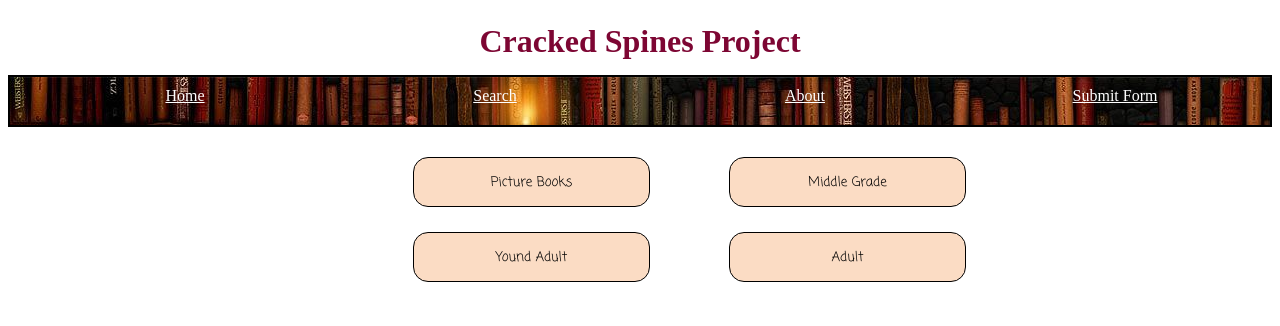
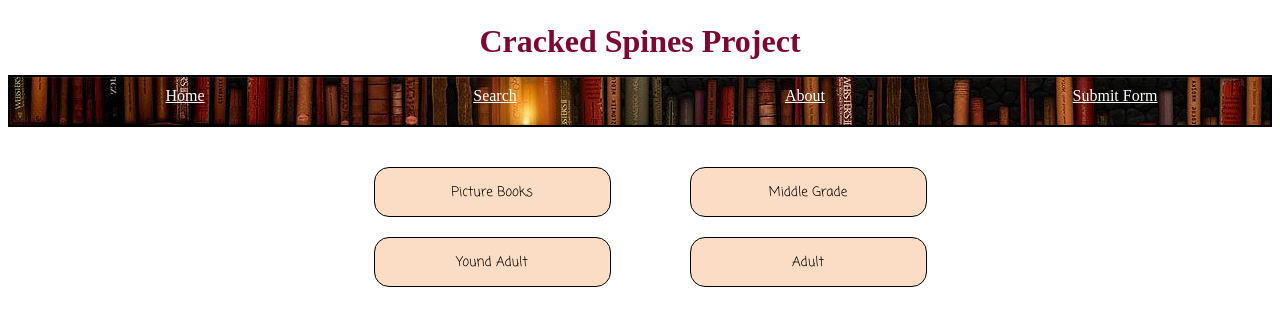
Before and after one commit to nonbinaryfrog/csprojectmvp, a Vue app: page / in a window 1280 px wide. Shown: the top 326 px of the page. Built offline with nearby package versions, Linux system fonts and the light colour scheme; the HTML template or start-up script is replaced by a standard one; a web font is replaced by a local one.

Commit message:
"Added CSS styling on buttons"

```diff
--- a/src/components/Home.vue
+++ b/src/components/Home.vue
@@ -45,17 +45,19 @@ export default {
   grid-template-columns: repeat(2, 1fr);
   padding-bottom: 20px;
   padding-left: 20px;
-  padding-top: 15px;
+  padding-top: 30px;
   font-family: "Kranky", cursive;
 }
 
 .btns {
   border: solid 1px black;
   border-radius: 15px;
+  margin: auto;
   width: 75%;
   height: 50px;
   text-align: center;
   margin-bottom: 10px;
+  margin-top: 10px;
   background-color: #fbdcc4;
 }
 
```
